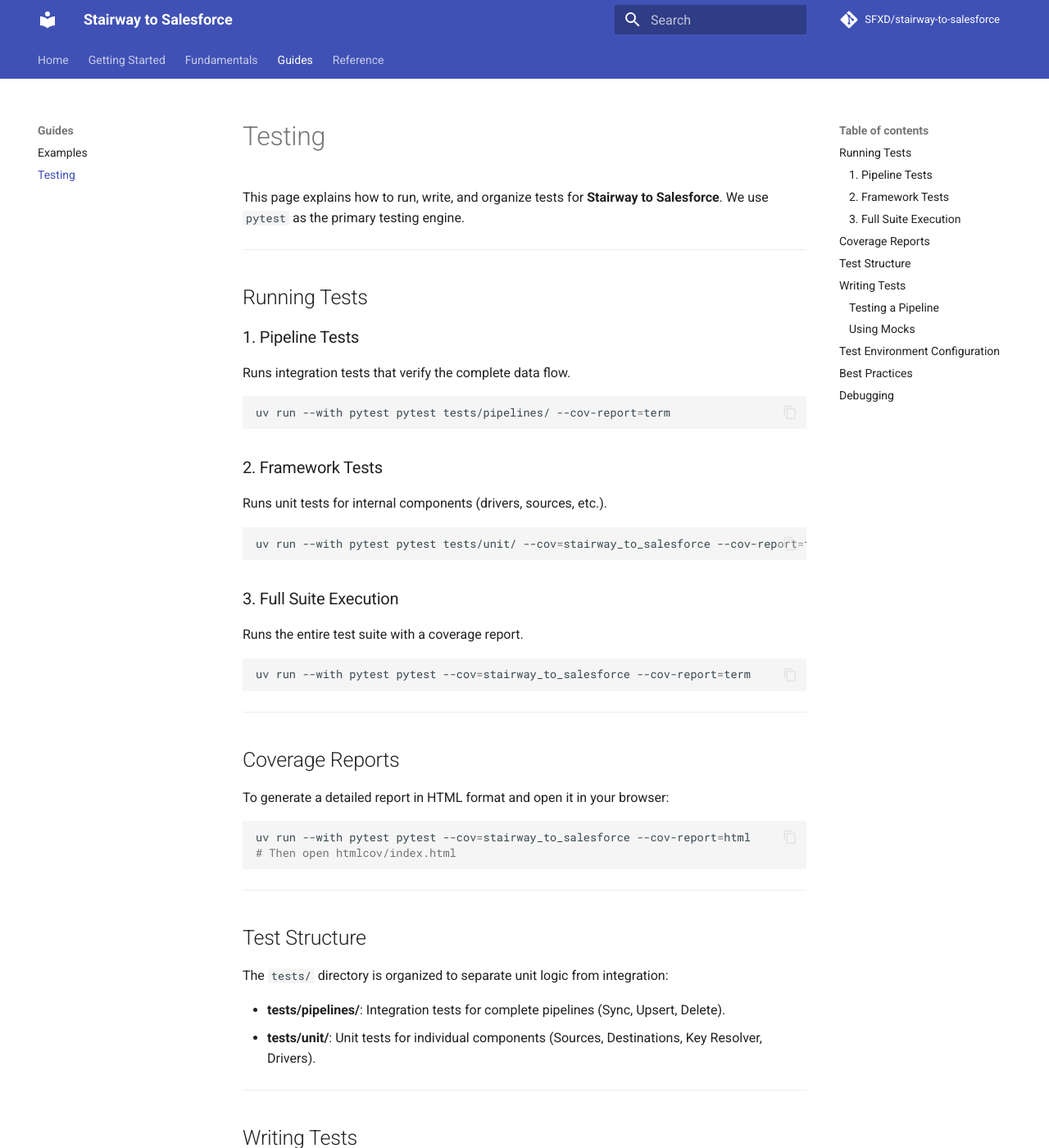
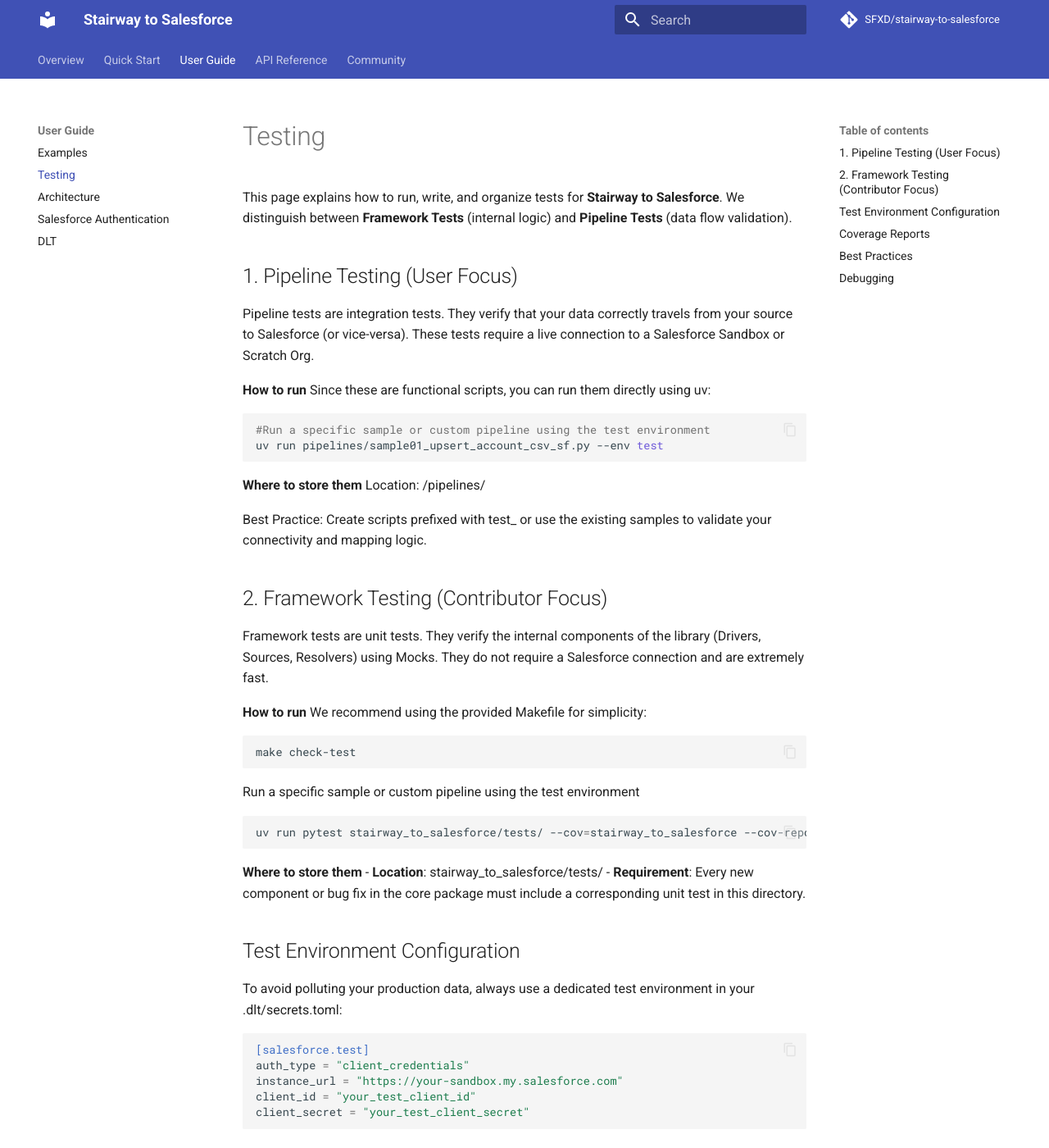
Before and after one commit to SFXD/stairway-to-salesforce, an MkDocs documentation site: the page built from docs/testing.md, in a window 1280 px wide and 1400 px high. Shown: the whole window at 82% size. Built offline with MkDocs 1.6.1 and Material for MkDocs 9.7.7, drawn with Linux system fonts in a browser that asks for light colours; comment, search, counter and statistics services are not loaded; some of the changed text lies outside the part shown.

Commit message:
feat: introduce Makefile and streamlined documentation site
- Add Makefile with full automation (install, install-dev, check-test, fix-style)
- Overhaul MkDocs navigation into a simplified 'Getting Started > Guide > Reference' flow
- Enable emoji support in mkdocs.yml and add .yamllint to allow custom tags
- Refactor all markdown guides for better readability and fixed list formatting
- Synchronize pyproject.toml and uv.lock with new development targets

````diff
--- a/.pre-commit-config.yaml
+++ b/.pre-commit-config.yaml
@@ -5,10 +5,11 @@
     -   id: trailing-whitespace
     -   id: end-of-file-fixer
     -   id: check-yaml
+        args: [--unsafe]
     -   id: check-added-large-files
 
 -   repo: https://github.com/astral-sh/ruff-pre-commit
-    rev: v0.9.0 # Vérifie la version actuelle, ruff évolue vite !
+    rev: v0.9.0
     hooks:
       - id: ruff
         args: [ --fix ]
--- a/docs/getting-started.md
+++ b/docs/getting-started.md
@@ -1,45 +1,65 @@
 # Getting Started
 
 This guide will walk you through the installation and initial configuration of **Stairway to Salesforce**.
-
----
 
 ## Prerequisites
 * **Python 3.9** or higher.
 * API access to a Salesforce organization (Developer Edition, Sandbox, or Production).
 * The **uv** tool installed on your machine. [uv official documentation](https://docs.astral.sh/uv/)
+* Optional : **Make** installed (standard on Linux/macOS, available via Choco or WSL on Windows)
 
----
+## 1. Installation
 
-## Installation
+### Clone repo
 ```bash
 # Clone the repository
 git clone https://github.com/SFXD/stairway-to-salesforce.git
 cd stairway-to-salesforce
+```
+### Setup environment
+Choose the method that fits your workflow. Both methods install the framework and development tools (Ruff, Mypy).
 
-# Install dependencies with uv
+**Option A: Recommended (Fastest)**
+If you have make installed:
+```bash
+# Setup everything (dependencies + git hooks)
+make install
+```
+
+**Option B: Manual setup**
+If you prefer to run commands manually (without make):
+```bash
+pip install uv
 uv sync
 ```
 
-To use the sample pipeline for PostgreSQL, add the specific connector:
+### Install additional DLT connectors
+You can add additional DLT connectors such as postgres (useful for the sample pipeline 05 for example)
 ```bash
-uv sync --extra postgres
+uv add "dlt[postgres]"
 ```
 
 > **Windows Note:** If you encounter timezone-related errors with PyArrow, run `uv add tzdata` and set the `TZDIR` environment variable to the tzdata zoneinfo folder.
 
----
-
-## Salesforce connection
+## 2. Salesforce connection
 
 To start simple, we are connecting an **External App** from a **Salesforce sandbox**, storing credentials in **secret.toml file**.
 This setup is a simple example to start with and can be adapted:
-- Credential storages, such as environment variables : [DLT credential setup page](https://dlthub.com/docs/general-usage/credentials/setup).
-- Authentication flows, such as JWT Auth flow : [Authentication flows](authentication.md)
 
-**Process:**
-- Rename or copy `.dlt/secrets.toml.example` as `.dlt/secrets.toml`
-- Open it and identify the salesforce section [salesforce.dev]
+* Credential storages, such as environment variables : [DLT credential setup page](https://dlthub.com/docs/general-usage/credentials/setup).
+* Authentication flows, such as JWT Auth flow : [Authentication flows](authentication.md)
+
+### Disclaimer
+
+**We strongly recommend you to first connect to a sandbox and always test your pipeline against a non-production environment**
+In this section, we assume that you are working in a non-production environments, like a sandbox.
+
+If you want to configure the connection with your production environment, do the same below [salesforce.production].
+
+### Configuration
+
+* Rename or copy `.dlt/secrets.toml.example` as `.dlt/secrets.toml`
+* Open it and identify the salesforce section [salesforce.dev]
 ```toml
 [salesforce.dev]
 auth_type = "client_credentials"
@@ -47,48 +67,39 @@
 client_id = "your_client_id"
 client_secret = "your_client_secret"
 ```
-- Configure the external app within your Salesforce **Sandbox** : [Salesforce help](https://help.salesforce.com/s/articleView?id=xcloud.external_client_apps.htm&type=5)
-- Update the credentials within `.dlt/secrets.toml`.
 
-:bulb: **You have configured a connection to a "dev" salesforce sandbox, that can be used both as source and as destination.**
+* Configure the external app within your Salesforce **Sandbox** : [Salesforce help](https://help.salesforce.com/s/articleView?id=xcloud.external_client_apps.htm&type=5)
+* Update the credentials within `.dlt/secrets.toml`.
 
-:warning: If you want to configure the connection with your production environment, do the same below [salesforce.production].
-**We strongly recommend you to first connect to a sandbox and always test your pipeline against a non-production environment**
+## 3. First pipeline: Upsert accounts from CSV to Salesforce
 
----
+In this section, we will execute the sample01 to upsert accounts from the CSV file 'pipelines/sample_data/updated_accounts.csv' to your 'dev' salesforce.
+It will create a few accounts into your org, based on the external id field "External_ID__c".
 
-## First pipeline
-The repository has sample pipelines for you to play with.
+### Prerequisites
 
+* Your salesforce sandbox is configured as salesforce.dev ( see previous section )
+* Create a new text field "External_ID__c" on Account. You have to mark it as External Key and ideally as unique.
 
-### Understanding environments
-
-The suffix used in the file (e.g., `.dev` or `.production`) is linked to the `--env` argument passed during execution:
+### Run the pipeline
+Once your credentials are configured, test the connection with a simple example that upsert accounts from a CSV file (in Sample data) to your Salesforce environment
 
 ```bash
-# Uses [salesforce.production] in secrets.toml
-uv run pipelines/my_pipeline.py --env production
-```
-
-**Note:** For security, if the --env is not specified, it gets the dev value. It means you have to run explicitly --env production to have a production pipeline.
----
-
-### 5. Using Sample Data (Sample Data)
-The repository includes a `sample_data/` folder containing pre-configured CSV files (e.g., `deleted_contacts.csv`). These files are used by default in demonstration pipelines to allow you to test features without preparing your own data.
-
-```bash
-uv run pipelines/sample_delete_contact_csv_sf.py
-```
----
-
-## Run your first Pipeline
-Once your credentials are configured, test the connection with a simple example that extracts Salesforce accounts to a local file:
-
-```bash
-uv run pipelines/sample_sync_account_sf_to_postgres.py
+uv run pipelines/sample01_upsert_accounts_csv_sf.py --env dev --csv_file pipelines/sample_data/updated_accounts.csv
 ```
 
 If the configuration is correct, you will see a load summary displayed in your console.
+
+**Notes**: This commands defines explicitly the following parameters
+
+* **--csv_file** <path>: a sample csv file in pipelines/sample_data. If omitted, the default value is the sample file ( configurable in the pipeline itself )
+* **--env** dev: the target salesforce environment dev (as configured in your variables). If omitted, it will be dev by default ( by security ).
+
+:bulb: The repository has sample pipelines for you to play with.
+
+### Wrapping it up
+
+The repository has more sample pipelines for you to play with.  Please check **[Examples](examples.md)**: Explore different pipeline types (Sync, Upsert, Delete).
 
 ---
 
@@ -97,3 +108,4 @@
 * **[Examples](examples.md)**: Explore different pipeline types (Sync, Upsert, Delete).
 * **[What is DLT?](dlt-overview.md)**: Learn more about the engine powering this framework.
 * **[API Reference](api-reference.md)**: Consult the detailed documentation for components.
+* **[Contributing](contributing.md)**: If you want to improve the framework or add new features.
--- a/docs/testing.md
+++ b/docs/testing.md
@@ -1,137 +1,71 @@
 # Testing
+This page explains how to run, write, and organize tests for **Stairway to Salesforce**. We distinguish between **Framework Tests** (internal logic) and **Pipeline Tests** (data flow validation).
 
-This page explains how to run, write, and organize tests for **Stairway to Salesforce**. We use `pytest` as the primary testing engine.
+## 1. Pipeline Testing (User Focus)
+Pipeline tests are integration tests. They verify that your data correctly travels from your source to Salesforce (or vice-versa). These tests require a live connection to a Salesforce Sandbox or Scratch Org.
 
----
+**How to run**
+Since these are functional scripts, you can run them directly using uv:
 
-## Running Tests
-
-### 1. Pipeline Tests
-Runs integration tests that verify the complete data flow.
 ```bash
-uv run --with pytest pytest tests/pipelines/ --cov-report=term
+#Run a specific sample or custom pipeline using the test environment
+uv run pipelines/sample01_upsert_account_csv_sf.py --env test
 ```
 
-### 2. Framework Tests
-Runs unit tests for internal components (drivers, sources, etc.).
+**Where to store them**
+Location: /pipelines/
+
+Best Practice: Create scripts prefixed with test_ or use the existing samples to validate your connectivity and mapping logic.
+
+## 2. Framework Testing (Contributor Focus)
+Framework tests are unit tests. They verify the internal components of the library (Drivers, Sources, Resolvers) using Mocks. They do not require a Salesforce connection and are extremely fast.
+
+**How to run**
+We recommend using the provided Makefile for simplicity:
+
 ```bash
-uv run --with pytest pytest tests/unit/ --cov=stairway_to_salesforce --cov-report=term
+make check-test
 ```
 
-### 3. Full Suite Execution
-Runs the entire test suite with a coverage report.
+Run a specific sample or custom pipeline using the test environment
 ```bash
-uv run --with pytest pytest --cov=stairway_to_salesforce --cov-report=term
+uv run pytest stairway_to_salesforce/tests/ --cov=stairway_to_salesforce --cov-report=term
 ```
 
----
-
-## Coverage Reports
-
-To generate a detailed report in HTML format and open it in your browser:
-```bash
-uv run --with pytest pytest --cov=stairway_to_salesforce --cov-report=html
-# Then open htmlcov/index.html
-```
-
----
-
-## Test Structure
-
-The `tests/` directory is organized to separate unit logic from integration:
-
-* **tests/pipelines/**: Integration tests for complete pipelines (Sync, Upsert, Delete).
-* **tests/unit/**: Unit tests for individual components (Sources, Destinations, Key Resolver, Drivers).
-
----
-
-## Writing Tests
-
-### Testing a Pipeline
-Here is how to test a pipeline using a lightweight destination like **DuckDB**.
-
-```python
-import pytest
-from stairway_to_salesforce.components import BasePipeline
-
-def test_account_sync_pipeline():
-    pipeline = BasePipeline(
-        pipeline_name="test_sync",
-        environment="test"
-    )
-
-    # Configuration
-    pipeline.source = mock_salesforce_source()
-    pipeline.destination = "duckdb" # In-memory destination, very fast
-
-    # Execution
-    result = pipeline.run()
-
-    # Assertions
-    assert result.success
-    assert result.record_count > 0
-```
-
-### Using Mocks
-To avoid making actual calls to Salesforce APIs during unit tests, use `unittest.mock`.
-
-```python
-from unittest.mock import Mock, patch
-
-@patch('simple_salesforce.Salesforce')
-def test_salesforce_source(mock_sf):
-    # Mock configuration
-    mock_sf.return_value.bulk2.query.return_value = [
-        {"Id": "001xxx", "Name": "Test Account"}
-    ]
-
-    source = get_sf_bulk2_source(sobject="Account")
-    records = list(source)
-
-    assert len(records) == 1
-    assert records[0]["Name"] == "Test Account"
-```
-
----
+**Where to store them**
+- **Location**: stairway_to_salesforce/tests/
+- **Requirement**: Every new component or bug fix in the core package must include a corresponding unit test in this directory.
 
 ## Test Environment Configuration
-
-It is highly recommended to create a dedicated section in your `.dlt/secrets.toml` file to ensure you never impact your development or production data.
+To avoid polluting your production data, always use a dedicated test environment in your .dlt/secrets.toml:
 
 ```toml
 [salesforce.test]
-# Credentials for a test Sandbox or Scratch Org
-client_id = "test_id"
-client_secret = "test_secret"
-username = "test@example.com.sandbox"
-
-[postgres.test]
-database = "test_db"
-host = "localhost"
-# ...
+auth_type = "client_credentials"
+instance_url = "https://your-sandbox.my.salesforce.com"
+client_id = "your_test_client_id"
+client_secret = "your_test_client_secret"
 ```
 
----
+## Coverage Reports
+To identify untested parts of the framework, you can generate an HTML coverage report:
+
+```bash
+uv run pytest stairway_to_salesforce/tests/ --cov=stairway_to_salesforce --cov-report=html
+
+#Then open htmlcov/index.html in your browser
+```
 
 ## Best Practices
-
-1. **Isolation**: Each test must be independent of others.
-2. **Speed**: Use **DuckDB** for pipeline tests; it is an in-memory database that requires no additional setup.
-3. **Edge Cases**: Systematically test empty datasets, very large volumes, and API errors.
-4. **Clean Up**: Ensure you delete test data or temporary pipelines after execution.
-
----
+1. **Mock External Calls**: Framework tests should never hit the real Salesforce API. Use unittest.mock or pytest-mock.
+2. **Environment Isolation**: Always use the --env test flag when running integration pipelines.
+3. **Clean Up**: If your pipeline test creates data in Salesforce, ensure your script includes a cleanup step or use a disposable Scratch Org.
+4. **Pre-commit**: Contributors should run make check-all before pushing code to ensure no regression was introduced.
 
 ## Debugging
-
-If a test fails, you can isolate the execution or enter debug mode:
+If a test fails, you can use standard pytest flags to get more context:
 
 ```bash
-# Run a specific test with details (-v)
-uv run --with pytest pytest tests/unit/test_key_resolver.py -v
-
-# Run with visible console output (-s)
-uv run --with pytest pytest tests/unit/ -v -s
+#-v: Verbose, -s: Show print statements, -x: Stop at first failure
+uv run pytest stairway_to_salesforce/tests/ -v -s -x
 ```
-
-**Tip:** You can add `breakpoint()` anywhere in your test code to pause execution and inspect variables.
--- a/mkdocs.yml
+++ b/mkdocs.yml
@@ -25,17 +25,16 @@
     unrecognized_links: ignore
 
 nav:
-  - Home: index.md
-  - Getting Started: getting-started.md
-  - Fundamentals:
+  - Overview: index.md
+  - Quick Start: getting-started.md
+  - User Guide:
+      - Examples: examples.md
+      - Testing: testing.md
       - Architecture: architecture.md
       - Salesforce Authentication: authentication.md
-      - DLT Overview: dlt-overview.md
-  - Guides:
-      - Examples: examples.md
-      - Testing: testing.md
-  - Reference:
-      - API Reference: api-reference.md
+      - DLT: dlt-overview.md
+  - API Reference: api-reference.md
+  - Community:
       - Contributing: contributing.md
       - Code of Conduct: code-of-conduct.md
 
@@ -52,6 +51,9 @@
 
 markdown_extensions:
   - admonition
+  - pymdownx.emoji:
+      emoji_index: !!python/name:pymdownx.emoji.gemoji
+      emoji_generator: !!python/name:pymdownx.emoji.to_svg
   - toc:
       permalink: true
   - pymdownx.highlight:
--- a/pyproject.toml
+++ b/pyproject.toml
@@ -24,11 +24,6 @@
     "cachetools>=5.0.0",
 ]
 
-[project.optional-dependencies]
-postgres = ["dlt[postgres]>=0.4.0"]
-duckdb   = ["dlt[duckdb]>=0.4.0"]
-bigquery = ["dlt[bigquery]>=0.4.0"]
-
 [dependency-groups]
 dev = [
     "ruff>=0.15.6",
@@ -42,6 +37,7 @@
     "types-cachetools>=6.2.0.20251022",
     "pandas-stubs>=3.0.0.260204",
     "pre-commit>=4.5.1",
+    "types-requests>=2.33.0.20260402",
 ]
 docs = [
     "mkdocs-material>=9.7.1",
````
Also changed, not shown: .github/CONTRIBUTING.md, 3 other files.
